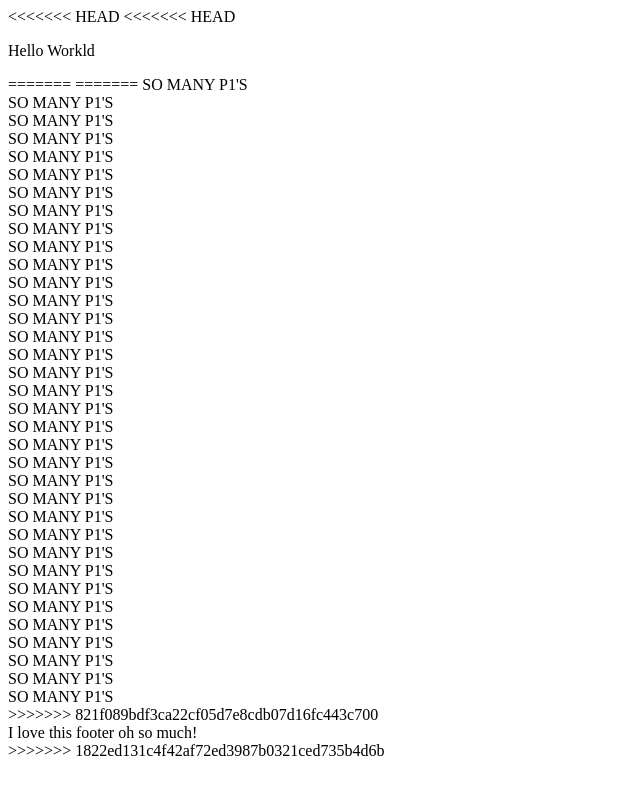
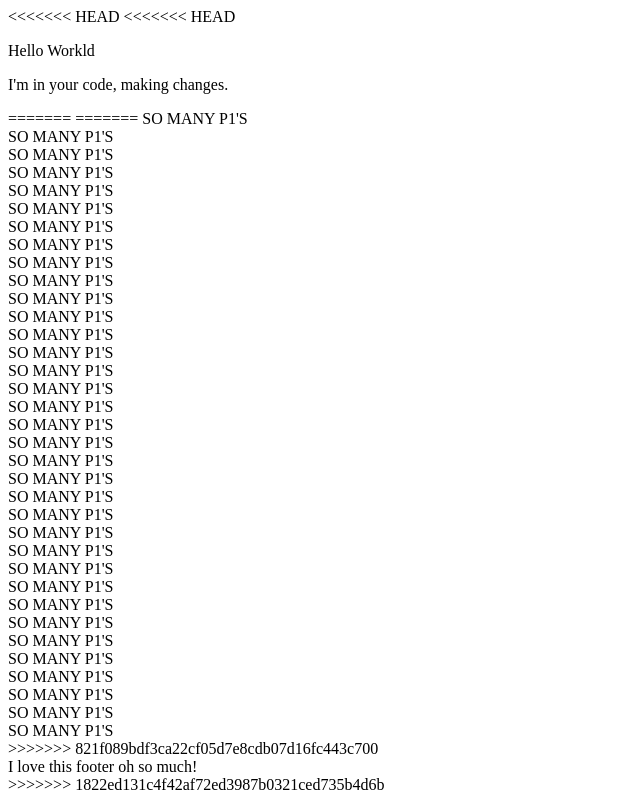
Before and after one commit to SeanDBon/TeamTestRepo, a website: page public/index.html in a window 1280 px wide. Shown: the whole page, without its empty margins (0-640 px from the left). Drawn offline with nearby package versions, Linux system fonts and the light colour scheme.

Commit message:
i'm in your code, messing with it

```diff
--- a/public/index.html
+++ b/public/index.html
@@ -8,7 +8,9 @@
 <<<<<<< HEAD
 <<<<<<< HEAD
     <p>Hello Workld</p>
-
+    <p>
+      I'm in your code, making changes.
+    </p>
 =======
 =======
     <p1> SO MANY P1'S </p1><br>
```
